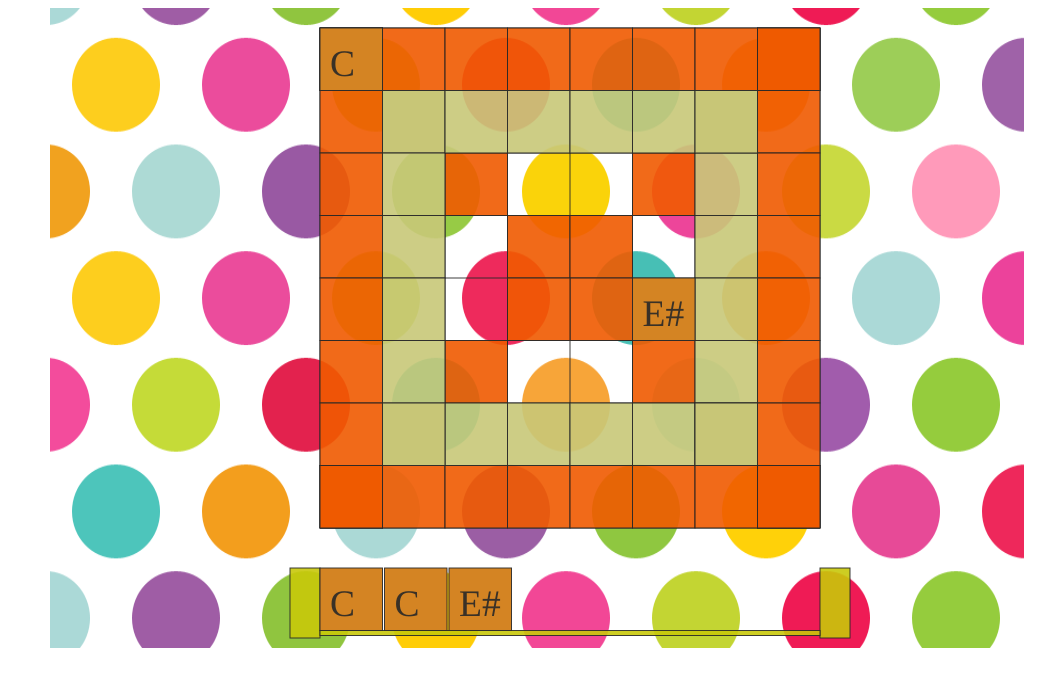
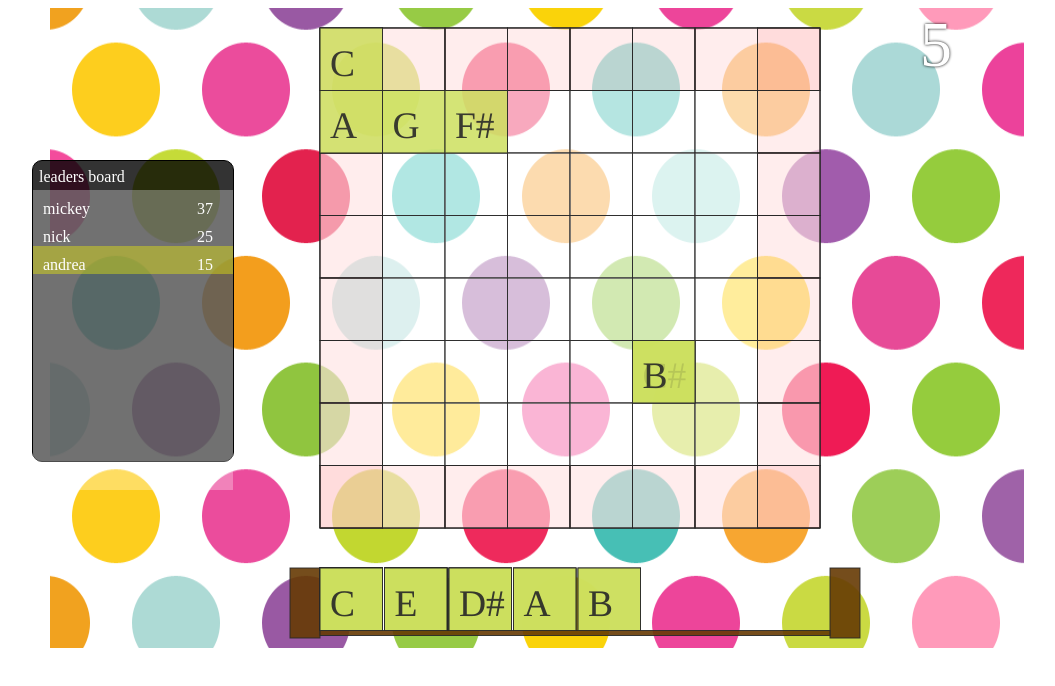
Before and after one commit to andhieka/harmony, a plain HTML site: page client/harmony.html in a window 1280 px wide. Shown: the whole page, without its empty margins (78-1133 px from the left). Drawn offline with Linux system fonts and the light colour scheme.

```diff
--- a/client/harmony.css
+++ b/client/harmony.css
@@ -9,3 +9,49 @@
 #polkadot {
 	z-index: 0;
 }
+
+#player_list_board {
+	color: white;
+	position: absolute;
+	border: 1px solid black;
+	width: 200px;
+	height: 300px;
+	border-radius: 10px;
+	left: 110px;
+	top: 160px;
+	background-color: rgba(0,0,0,0.8);
+}
+
+#player_list_title {
+	padding-top:7px;
+	padding-left: 6px;
+	padding-bottom: 4px;
+}
+
+#leaderboard {
+	background-color: rgba(255,255,255,0.3);
+	height: 100%;
+}
+
+#username, #score {
+	width: 40%;
+	display: inline-block;
+	margin-left: 10px;
+	margin-top: 10px;
+}
+
+#score {
+	text-align: right;
+}
+
+.activePlayer {
+	background-color: rgba(240, 240, 0, 0.4);
+}
+
+#timer {
+	position: absolute;
+	right: 250px;
+	color: white;
+	text-shadow: 0 0 3px black;
+	font-size: 4em;
+}
--- a/client/harmony.html
+++ b/client/harmony.html
@@ -5,9 +5,21 @@
 	<script src="view_test.js"></script>
 	<script src="view.js"></script>
 	<script src="polkadot.js"></script>
+	<script src="modelAdapter.js"></script>
+	<script src="AssetManager.js"></script>
+	<script src="HarmonyModel.js"></script>
+	<script type="text/javascript" src="Board.js"></script>
+	<script type="text/javascript" src="ChordAnalyzer.js"></script>
+	<script type="text/javascript" src="Result.js"></script>
+	<script type="text/javascript" src="Testing.js"></script>
 </head>
 <body>
 	<canvas id="display" width="1024" height="640">Your browser does not support canvas. :(</canvas>
 	<canvas id="polkadot" width="1024" height="640"></canvas>
+	<div id="player_list_board">
+		<div id="player_list_title">leaders board</div>
+		<div id="leaderboard"></div>
+	</div>
+	<div id="timer"></div>
 </body>
 </html>
--- a/client/modelAdapter.js
+++ b/client/modelAdapter.js
@@ -24,3 +24,9 @@ ModelAdapter.prototype.getPlayersInformation = function() {
 		"score": 37},
 	];
 }
+
+ModelAdapter.prototype.getTileAt = function(row, col) {
+	//return the tile located at row, col of boardgame
+	//or return emptyNote
+	return new NoteTile('F#');
+}
--- a/client/polkadot.js
+++ b/client/polkadot.js
@@ -3,18 +3,19 @@ var polkadotTop = 0;
 var POLKADOT_TOP_OFFSET = 117;
 var POLKADOT_LEFT_OFFSET = 306;
 var bg;
+var loopPolkadot;
 function startPolkadotBackground() {
 	polkadot = document.getElementById('polkadot');
-	bg = new Image();
-	bg.src = 'background.png';
-	bg.addEventListener('load', function() {
-		var loop = setInterval(function() {
-			polkadot.getContext('2d').drawImage(bg, POLKADOT_LEFT_OFFSET, POLKADOT_TOP_OFFSET, 1024, 600, 0, polkadotTop, 1024, 640);
-			polkadot.getContext('2d').drawImage(bg, POLKADOT_LEFT_OFFSET, POLKADOT_TOP_OFFSET, 1024, 600, 0, polkadotTop - 640, 1024, 640);
-			polkadot.getContext('2d').drawImage(bg, POLKADOT_LEFT_OFFSET, POLKADOT_TOP_OFFSET, 1024, 600, 0, polkadotTop + 640, 1024, 640);
-			polkadotTop += 1.7;
-			if(polkadotTop > 640) polkadotTop = 0;
+	bg = assetManager.getAsset('background.png');
+	loopPolkadot = setInterval(function() {
+		polkadot.getContext('2d').drawImage(bg, POLKADOT_LEFT_OFFSET, POLKADOT_TOP_OFFSET, 1024, 600, 0, polkadotTop, 1024, 640);
+		polkadot.getContext('2d').drawImage(bg, POLKADOT_LEFT_OFFSET, POLKADOT_TOP_OFFSET, 1024, 600, 0, polkadotTop - 640, 1024, 640);
+		polkadot.getContext('2d').drawImage(bg, POLKADOT_LEFT_OFFSET, POLKADOT_TOP_OFFSET, 1024, 600, 0, polkadotTop + 640, 1024, 640);
+		polkadotTop += 1.0;
+		if(polkadotTop > 640) polkadotTop = 0;
+	}, 1000/60);
 
-		}, 1000/60);
-	});
+	document.addEventListener('keydown', function(e){
+		if(e.which == 80) clearInterval(loopPolkadot);
+	})
 }
--- a/client/view.js
+++ b/client/view.js
@@ -2,40 +2,59 @@ var GAMEBOARD_TOP = 20;
 var GAMEBOARD_LEFT = 270;
 var GAMEBOARD_SIDELENGTH = 500;
 var GAMEBOARD_DIMENSION = 8;
+var GAMEBOARD_TILEWIDTH = GAMEBOARD_SIDELENGTH / GAMEBOARD_DIMENSION;
 var NOTETILE_FONT_RATIO = 0.6;
 var NOTETILE_MARGIN_LEFT = 10;
 var NOTETILE_MARGIN_TOP = 10;
-var TILE_COLOR = "rgba(212,132,35,1)";
+var TILE_COLOR = "rgba(205,224,94,0.85)";
 var TILE_STROKE_COLOR = "rgba(40, 40, 40, 0.9)";
-var GRID_HIGH_COLOR = "rgba(240, 90, 0, 0.9)";
-var GRID_MID_COLOR = "rgba(200, 200, 120, 0.9)";
-var GRID_LOW_COLOR = "rgba(0, 10, 200, 0.9)";
+var GRID_HIGH_COLOR = "rgba(250, 0, 0, 0.07)";
+//var GRID_MID_COLOR = "rgba(200, 200, 120, 0.9)";
+//var GRID_LOW_COLOR = "rgba(0, 10, 200, 0.9)";
+var GRID_GLASS_COLOR = "rgba(255,255,255,0.6)";
+//var GRID_HIGH_COLOR = {'xoffset': 242, 'yoffset': 392};
+//var GRID_MID_COLOR = {'xoffset': 0, 'yoffset': 0};
+var GRID_SIZE = 45;
 var CARDDECK_TOP = 560;
 var CARDDECK_LEFT = 270;
-var CARDDECK_COLOR = "rgba(200, 200, 10, 0.9)";
+var CARDDECK_COLOR = "rgba(102, 58, 4, 0.9)";
 var CARDDECK_LEG_WIDTH = 30;
 var CARDDECK_LEG_HEIGHT = 70;
-var CARDDECK_LEDGE_WIDTH = 500;
+var CARDDECK_LEDGE_WIDTH = 510;
 var CARDDECK_LEDGE_HEIGHT = 5;
 var DECKCARD_MARGIN = 2;
+var TIME_ALLOWED = 10;
 
-function View(graphics){
+function View(graphics, LeaderBoardDOM, modelAdapter){
+	this.modelAdapter = modelAdapter;
 	this.graphics = graphics;
+	this.LeaderBoardDOM = LeaderBoardDOM;
+	this.gameBoardView = new GameBoardView(GAMEBOARD_LEFT, GAMEBOARD_TOP, GAMEBOARD_SIDELENGTH, GAMEBOARD_DIMENSION);
+	this.cardDeck = new CardDeck(CARDDECK_LEFT, CARDDECK_TOP);
+	this.leaderBoard = new LeaderBoard();
+}
 
+View.prototype.setCurrentUserID = function(currentUserID) {
+	this.leaderBoard.setCurrentUserID(currentUserID);
+}
+
+View.prototype.initialize = function() {
+	this.showGameBoard(this.graphics);
+	this.showCardDeck(this.graphics);
+	this.showLeaderBoard(this.leaderBoardDOM);
 }
 
 View.prototype.showGameBoard = function() {
-
-}
-
-View.prototype.showScoreBoard = function() {
-
+	this.gameBoardView.initialize(this.graphics);
 }
 
 View.prototype.showCardDeck = function() {
-
+	this.cardDeck.drawDeck(this.graphics);
 }
 
+View.prototype.showLeaderBoard = function() {
+	this.leaderBoard.updateLeaderBoard(this.modelAdapter, this.LeaderBoardDOM);
+}
 
 
 function GameBoardView(left, top, sideLength, dimension) {
@@ -70,20 +89,20 @@ GameBoardView.prototype.drawGrid = function(graphics) {
 
 GameBoardView.prototype.markScoresOnGrid = function(graphics) {
 	for(var i = 0; i < this.dimension; ++i) {
-		this.drawRect(i, i, TILE_STROKE_COLOR, GRID_HIGH_COLOR, graphics);
-		this.drawRect(i, this.dimension-i-1, TILE_STROKE_COLOR, GRID_HIGH_COLOR, graphics);
+		for(var j = 0; j < this.dimension; ++j) {
+			this.drawRect(i, j, TILE_STROKE_COLOR, GRID_GLASS_COLOR, graphics);
+		}
+	}
+	for(var i = 0; i < this.dimension; ++i) {
+		//this.drawRect(i, i, TILE_STROKE_COLOR, GRID_HIGH_COLOR, graphics);
+		//this.drawRect(i, this.dimension-i-1, TILE_STROKE_COLOR, GRID_HIGH_COLOR, graphics);
 		this.drawRect(i, 0, TILE_STROKE_COLOR, GRID_HIGH_COLOR, graphics);
 		this.drawRect(0, i, TILE_STROKE_COLOR, GRID_HIGH_COLOR, graphics);
 		this.drawRect(this.dimension-1, i, TILE_STROKE_COLOR, GRID_HIGH_COLOR, graphics);
 		this.drawRect(i, this.dimension-1, TILE_STROKE_COLOR, GRID_HIGH_COLOR, graphics);
 	}
-	for(var i = 1; i < this.dimension - 1; ++i) {
-		this.drawRect(i, 1, TILE_STROKE_COLOR, GRID_MID_COLOR, graphics);
-		this.drawRect(1, i, TILE_STROKE_COLOR, GRID_MID_COLOR, graphics);
-		this.drawRect(this.dimension-2, i, TILE_STROKE_COLOR, GRID_MID_COLOR, graphics);
-		this.drawRect(i, this.dimension-2, TILE_STROKE_COLOR, GRID_MID_COLOR, graphics);
-	}
 }
+
 
 GameBoardView.prototype.drawRect = function(row, col, strokeColor, fillColor, graphics) {
 	graphics.fillStyle = fillColor;
@@ -91,6 +110,13 @@ GameBoardView.prototype.drawRect = function(row, col, strokeColor, fillColor, gr
 	graphics.strokeStyle = strokeColor;
 	graphics.strokeRect(this.left + this.tileWidth * col, this.top + this.tileWidth * row, this.tileWidth, this.tileWidth);
 }
+/*
+GameBoardView.prototype.drawRect = function(row, col, strokeColor, type, graphics) {
+	var tile = assetManager.getAsset('glass.jpg');
+	//graphics.drawImage(tile, type.xoffset, type.yoffset, GRID_SIZE, GRID_SIZE, this.left + this.tileWidth * col, this.top + this.tileWidth * row, this.tileWidth, this.tileWidth);
+
+}
+*/
 
 GameBoardView.prototype.drawTile = function(row, col, tile, graphics) {
 	tile.drawSelf(this.left + col * this.tileWidth, this.top + row * this.tileWidth, this.tileWidth, graphics);
@@ -156,3 +182,69 @@ CardDeck.prototype.drawTiles = function(graphics) {
 		this.cardStack[i].drawSelf(this.left + i * (DECKCARD_MARGIN + GAMEBOARD_SIDELENGTH / GAMEBOARD_DIMENSION), this.top, GAMEBOARD_SIDELENGTH / GAMEBOARD_DIMENSION, graphics);
 	}
 }
+
+
+function LeaderBoard() {
+	this.currentUserID = 0;
+}
+
+LeaderBoard.prototype.setCurrentUserID = function(currentUserID) {
+	this.currentUserID = currentUserID;
+}
+
+LeaderBoard.prototype.updateLeaderBoard = function(modelAdapter, DOM) {
+	this.clearLeaderBoard(DOM);
+	var playersInformation = modelAdapter.getPlayersInformation();
+	this.displayOnLeaderBoard(playersInformation, DOM);
+}
+
+LeaderBoard.prototype.clearLeaderBoard = function(DOM) {
+	while(DOM.firstChild) {
+		DOM.removeChild(DOM.firstChild);
+	}
+}
+
+LeaderBoard.prototype.displayOnLeaderBoard = function(playersInformation, DOM) {
+	this.sortPlayersInformation(playersInformation);
+	for(var i = 0; i < playersInformation.length; ++i) {
+		LeaderBoard.prototype.appendToBoard(playersInformation[i], DOM);
+	}
+}
+
+LeaderBoard.prototype.sortPlayersInformation = function(playersInformation) {
+	for(var i = 0; i < playersInformation.length; ++i) {
+		var j = i;
+		while(j > 0 && playersInformation[j].score > playersInformation[j-1].score) {
+			var temp = playersInformation[j];
+			playersInformation[j] = playersInformation[j-1];
+			playersInformation[j-1] = temp;
+			--j;
+		}
+	}
+}
+
+LeaderBoard.prototype.appendToBoard = function(playerInformation, DOM) {
+	DOM.innerHTML += '<div id="player_info" '
+				+ (playerInformation.active ? 'class="activePlayer"' : '') + '>'
+				+ '<div id="username"> ' + playerInformation.username + ' </div>'
+				+ '<div id="score">' + playerInformation.score + '</div>'
+				+ '</div>';
+}
+
+function TimerDisplay(DOM) {
+	this.DOM = DOM;
+}
+
+TimerDisplay.prototype.countDown = function() {
+	var innerThis = this;
+	this.startingTime = Date.now();
+	var loop = setInterval(function() {
+		var timeElapsed = Date.now() - innerThis.startingTime;
+		var timeRemaining = TIME_ALLOWED - timeElapsed/1000;
+		if(timeRemaining <= 0) {
+			timeRemaining = 0;
+			clearInterval(loop);
+		}
+		innerThis.DOM.innerHTML = parseInt(timeRemaining);
+	})
+}
--- a/client/view_test.js
+++ b/client/view_test.js
@@ -1,20 +1,35 @@
 var myView;
 var display;
+var assetManager;
+var assetQueue = ['background.png'];
+var leaderBoard;
+var timerBoard;
 
 document.addEventListener("DOMContentLoaded", function() {
+	display = document.getElementById('display');
+	leaderBoard = document.getElementById('leaderboard');
+	timerBoard = document.getElementById('timer');
+	modelAdapter = new ModelAdapter();
+	assetManager = new AssetManager();
+	for(var i = 0; i < assetQueue.length; ++i) {
+		assetManager.insertQueue(assetQueue[i]);
+	}
+	assetManager.setCallback(randomTest);
+	assetManager.processQueue();
+})
+
+function randomTest(){
 	startPolkadotBackground();
-	myView = new GameBoardView(GAMEBOARD_LEFT, GAMEBOARD_TOP, GAMEBOARD_SIDELENGTH, GAMEBOARD_DIMENSION);
-	display = document.getElementById('display');
-	var t = new NoteTile('C');
-	var s = new NoteTile('E#');
-	myView.initialize(display.getContext('2d'));
-	myView.drawTile(0,0,t,display.getContext('2d'));
-	myView.drawTile(4,5,s,display.getContext('2d'));
-
-	var deck = new CardDeck(CARDDECK_LEFT, CARDDECK_TOP);
-	deck.drawDeck(display.getContext('2d'));
-	deck.pushTile(t);
-	deck.pushTile(t);
-	deck.pushTile(s);
-	deck.drawTiles(display.getContext('2d'));
-})
+	myView = new View(display.getContext('2d'), leaderboard, modelAdapter);
+	myView.initialize();
+	var choices = ['C', 'C#', 'E', 'F', 'G', 'D#', 'A', 'B', 'F#'];
+	for(var i = 0; i < 9; ++i) {
+		if(Math.random() > 0.5) myView.gameBoardView.drawTile(((i*37)%41)%8, ((i*29)%83)%8, new NoteTile(choices[i]), myView.graphics);
+		if(Math.random() > 0.5) {
+			myView.cardDeck.pushTile(new NoteTile(choices[i]));
+		}
+		myView.cardDeck.drawTiles(myView.graphics);
+	}
+	var timerdisplay = new TimerDisplay(timerBoard);
+	timerdisplay.countDown();
+}
```
Also changed, not shown: client/MouseHandler.js (added, +27 -0 lines), client/Board.js (renamed from client/model/Board.js), client/ChordAnalyzer.js (renamed from client/model/ChordAnalyzer.js), client/HarmonyModel.js (renamed from client/model/HarmonyModel.js), client/Player.js (renamed from client/model/Player.js), client/Result.js (renamed from client/model/Result.js), client/Testing.js (renamed from client/model/Testing.js), client/model.html (renamed from client/model/model.html), 3 other files.
